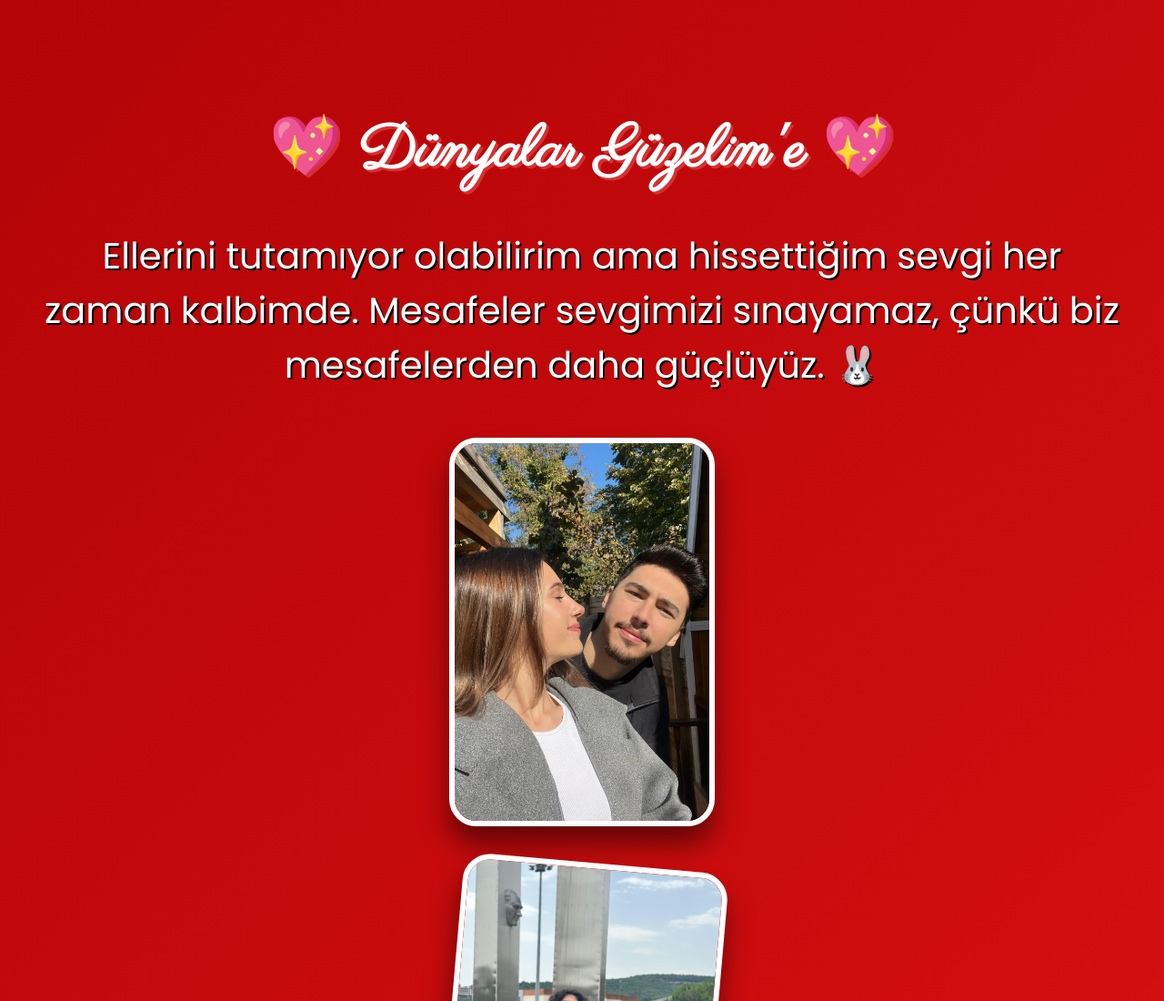
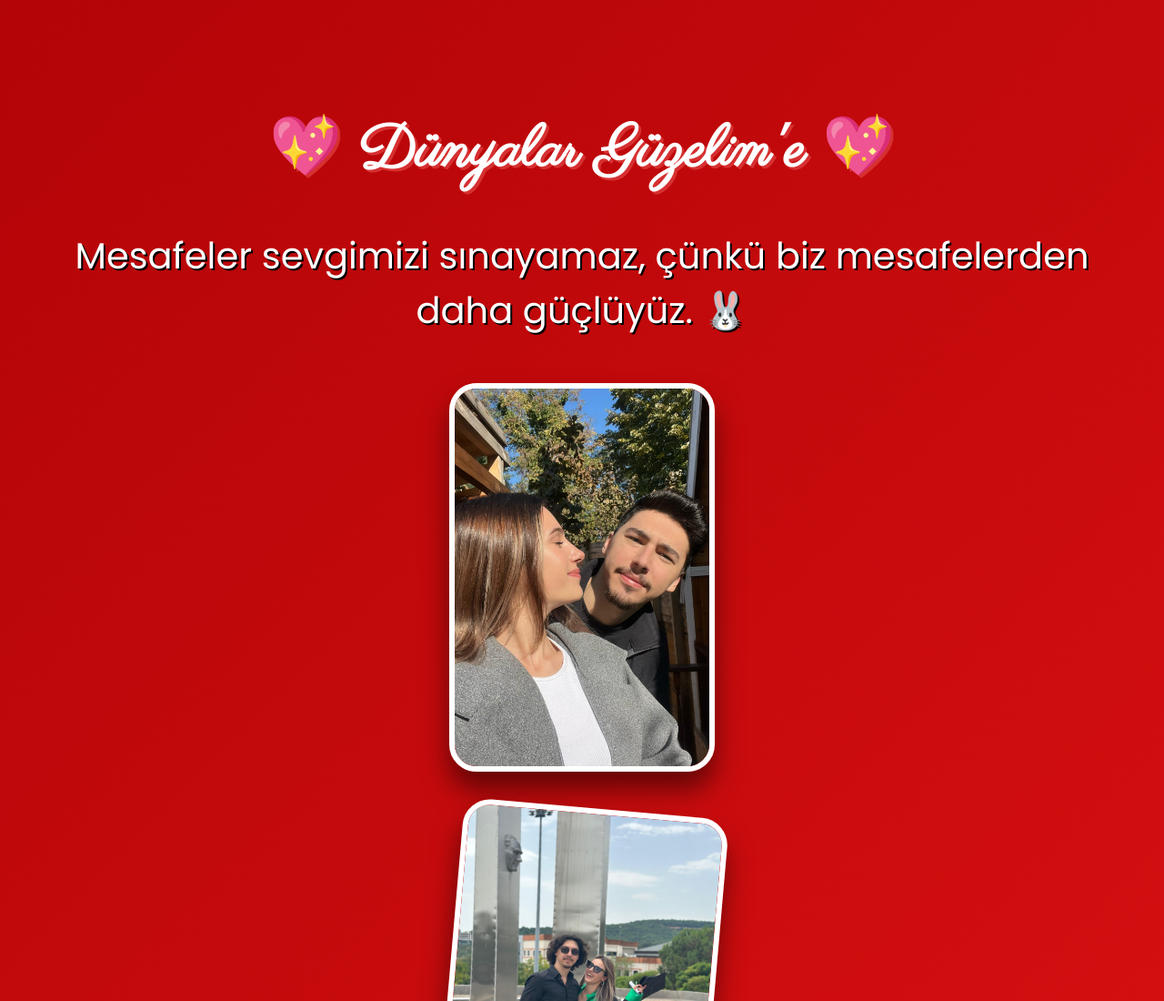
Before and after one commit to oguzhangol/sevgililergunu, a plain HTML site: page index.html in a window 1280 px wide. Shown: the top 1100 px of the page at 91% size. Drawn offline with Linux system fonts and the light colour scheme.

Commit message:
Update index.html

```diff
--- a/index.html
+++ b/index.html
@@ -3,7 +3,7 @@
 <head>
     <meta charset="UTF-8">
     <meta name="viewport" content="width=device-width, initial-scale=1.0">
-    <title>Sevgilim İçin 💖</title>
+    <title>Seni Seviyorum 💖</title>
     <link href="https://fonts.googleapis.com/css2?family=Parisienne&family=Poppins:wght@400;700&display=swap" rel="stylesheet">
     <style>
         body {
@@ -148,7 +148,7 @@
 <body>
     <div class="container">
         <h1>💖 Dünyalar Güzelim'e 💖</h1>
-        <p>Ellerini tutamıyor olabilirim ama hissettiğim sevgi her zaman kalbimde. Mesafeler sevgimizi sınayamaz, çünkü biz mesafelerden daha güçlüyüz. 🐰</p>
+        <p>Mesafeler sevgimizi sınayamaz, çünkü biz mesafelerden daha güçlüyüz. 🐰</p>
         <div class="gallery">
             <img src="https://github.com/oguzhangol/sevgililergunu/blob/main/WhatsApp%20Image%202025-02-13%20at%2023.37.47%20(1).jpeg?raw=true" alt="❤">
             <img src="https://github.com/oguzhangol/sevgililergunu/blob/main/WhatsApp%20Image%202025-02-13%20at%2023.37.47.jpeg?raw=true" alt="❤">
```
